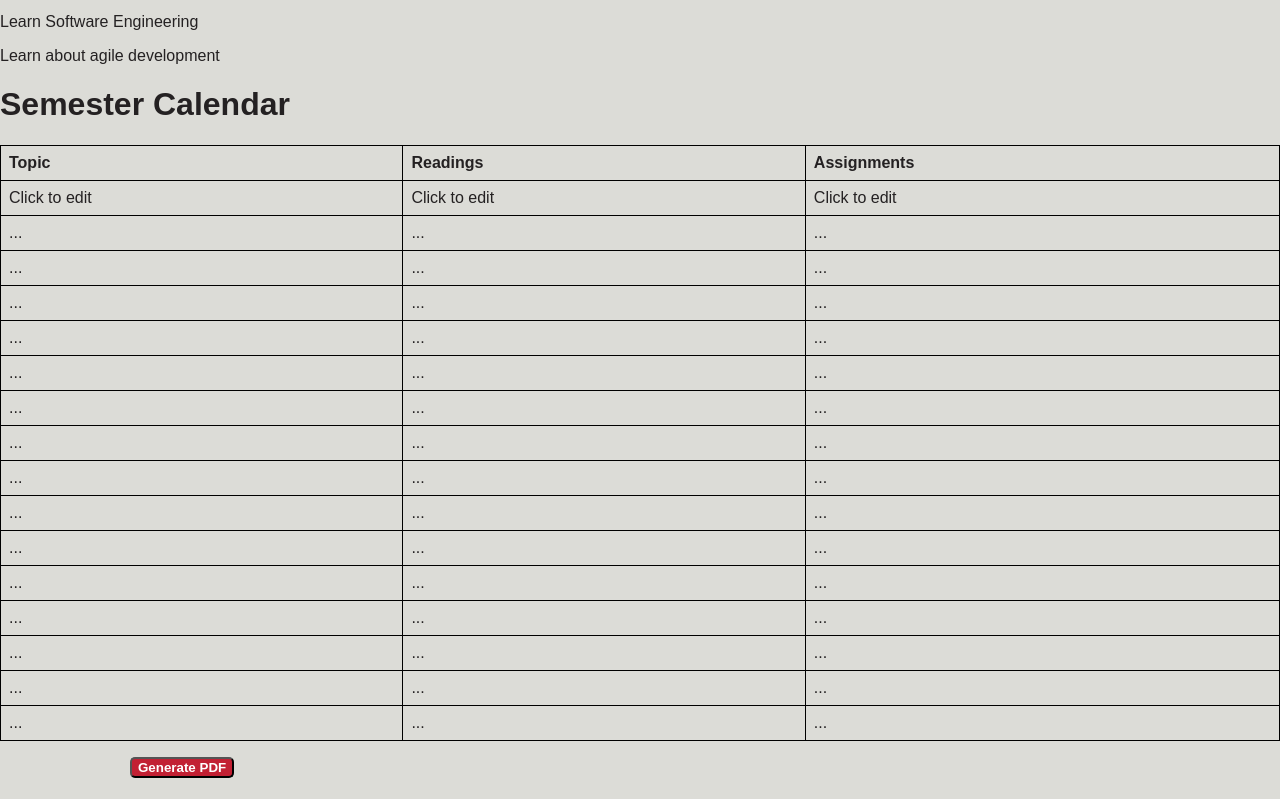
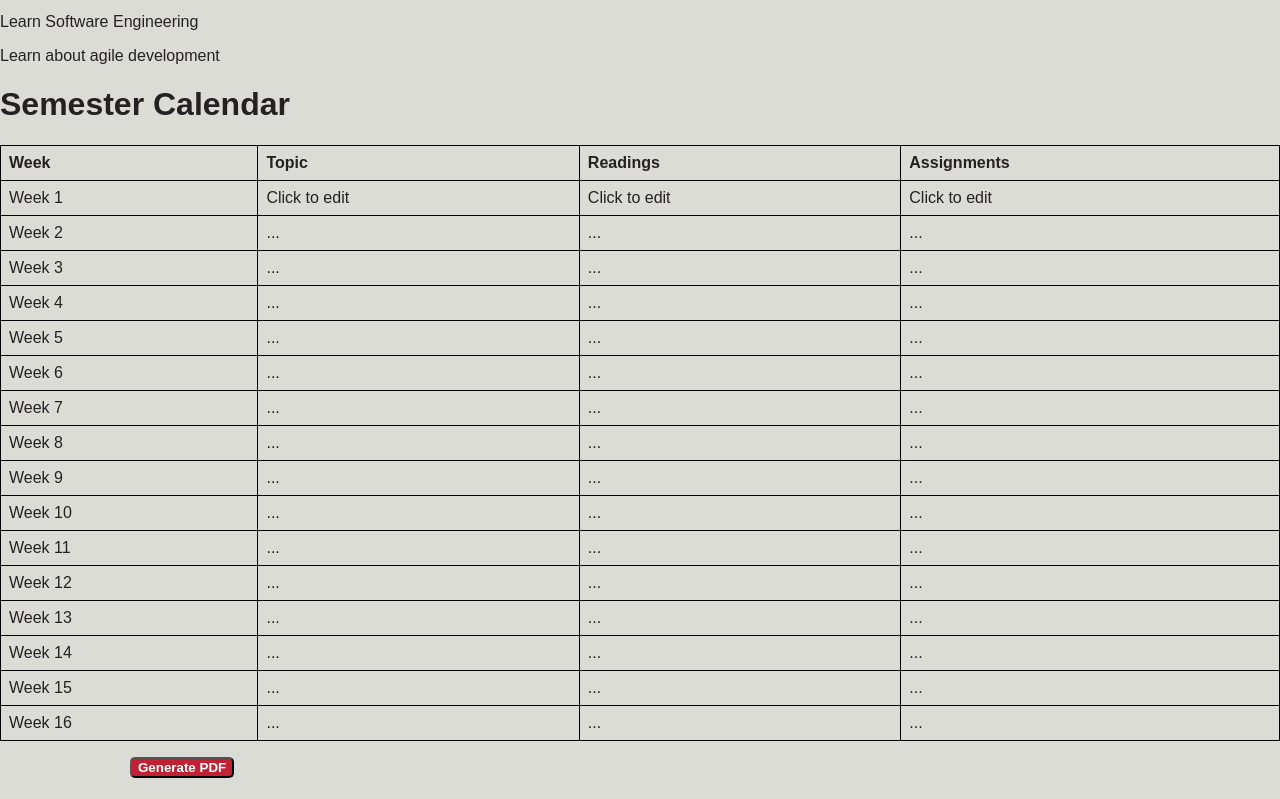
Before and after one commit to TheKrabbyPatties/syllabye-static, a plain HTML site: page create.html in a window 1280 px wide. Shown: the part 636-1435 px from the top of the page. Drawn offline with Linux system fonts and the light colour scheme.

Commit message:
editing table to add in weeks

```diff
--- a/create.html
+++ b/create.html
@@ -90,86 +90,103 @@
 
         <table id="editableGrid">
             <tr>
+                <th>Week</th>
                 <th>Topic</th>
                 <th>Readings</th>
                 <th>Assignments</th>
             </tr>
             <tr>
+                <td contenteditable="false">Week 1</td>
                 <td contenteditable="true">Click to edit</td>
                 <td contenteditable="true">Click to edit</td>
                 <td contenteditable="true">Click to edit</td>
             </tr>
             <tr>
+                <td contenteditable="false">Week 2</td>
                 <td contenteditable="true">...</td>
                 <td contenteditable="true">...</td>
                 <td contenteditable="true">...</td>
             </tr>
             <tr>
+                <td contenteditable="false">Week 3</td>
                 <td contenteditable="true">...</td>
                 <td contenteditable="true">...</td>
                 <td contenteditable="true">...</td>
             </tr>
             <tr>
+                <td contenteditable="false">Week 4</td>
                 <td contenteditable="true">...</td>
                 <td contenteditable="true">...</td>
                 <td contenteditable="true">...</td>
             </tr>
             <tr>
+                <td contenteditable="false">Week 5</td>
                 <td contenteditable="true">...</td>
                 <td contenteditable="true">...</td>
                 <td contenteditable="true">...</td>
             </tr>
             <tr>
+                <td contenteditable="false">Week 6</td>
                 <td contenteditable="true">...</td>
                 <td contenteditable="true">...</td>
                 <td contenteditable="true">...</td>
             </tr>
             <tr>
+                <td contenteditable="false">Week 7</td>
                 <td contenteditable="true">...</td>
                 <td contenteditable="true">...</td>
                 <td contenteditable="true">...</td>
             </tr>
             <tr>
+                <td contenteditable="false">Week 8</td>
                 <td contenteditable="true">...</td>
                 <td contenteditable="true">...</td>
                 <td contenteditable="true">...</td>
             </tr>
             <tr>
+                <td contenteditable="false">Week 9</td>
                 <td contenteditable="true">...</td>
                 <td contenteditable="true">...</td>
                 <td contenteditable="true">...</td>
             </tr>
             <tr>
+                <td contenteditable="false">Week 10</td>
                 <td contenteditable="true">...</td>
                 <td contenteditable="true">...</td>
                 <td contenteditable="true">...</td>
             </tr>
             <tr>
+                <td contenteditable="false">Week 11</td>
                 <td contenteditable="true">...</td>
                 <td contenteditable="true">...</td>
                 <td contenteditable="true">...</td>
             </tr>
             <tr>
+                <td contenteditable="false">Week 12</td>
                 <td contenteditable="true">...</td>
                 <td contenteditable="true">...</td>
                 <td contenteditable="true">...</td>
             </tr>
             <tr>
+                <td contenteditable="false">Week 13</td>
                 <td contenteditable="true">...</td>
                 <td contenteditable="true">...</td>
                 <td contenteditable="true">...</td>
             </tr>
             <tr>
+                <td contenteditable="false">Week 14</td>
                 <td contenteditable="true">...</td>
                 <td contenteditable="true">...</td>
                 <td contenteditable="true">...</td>
             </tr>
             <tr>
+                <td contenteditable="false">Week 15</td>
                 <td contenteditable="true">...</td>
                 <td contenteditable="true">...</td>
                 <td contenteditable="true">...</td>
             </tr>
             <tr>
+                <td contenteditable="false">Week 16</td>
                 <td contenteditable="true">...</td>
                 <td contenteditable="true">...</td>
                 <td contenteditable="true">...</td>
```
